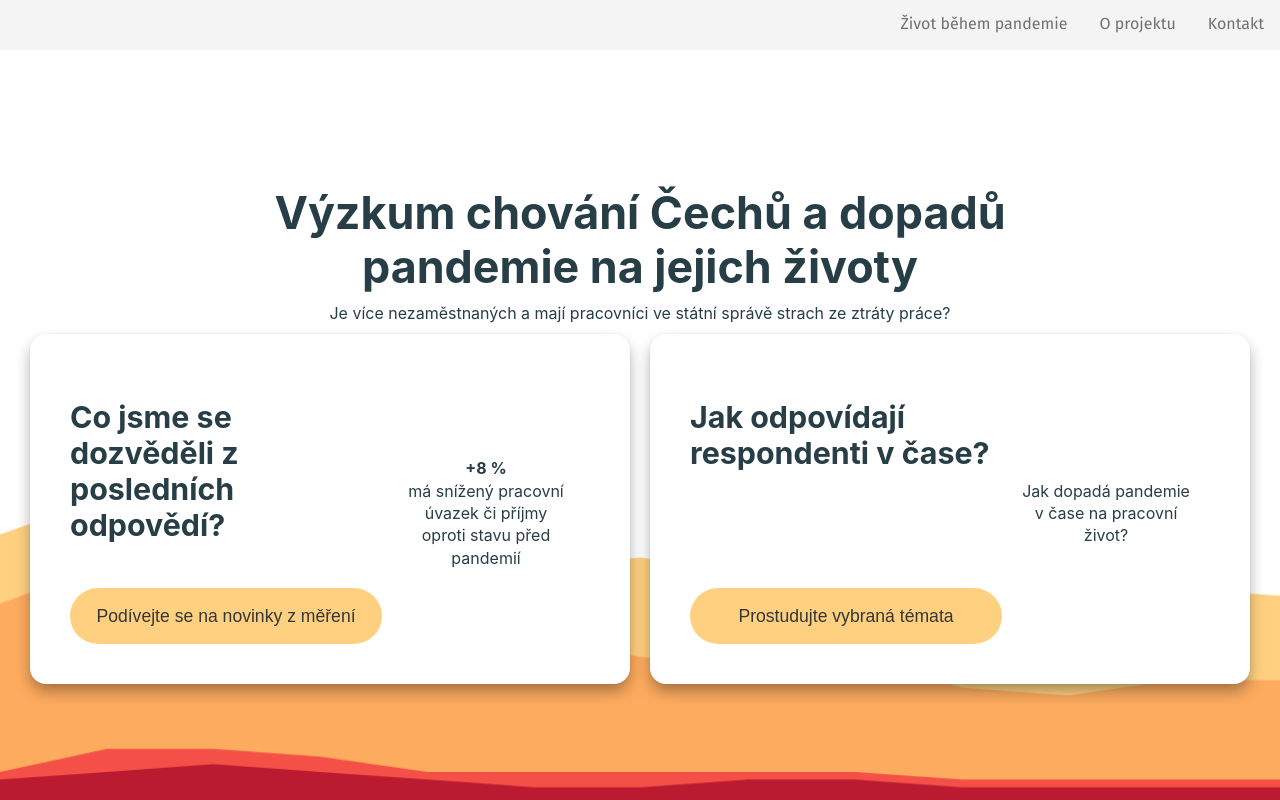
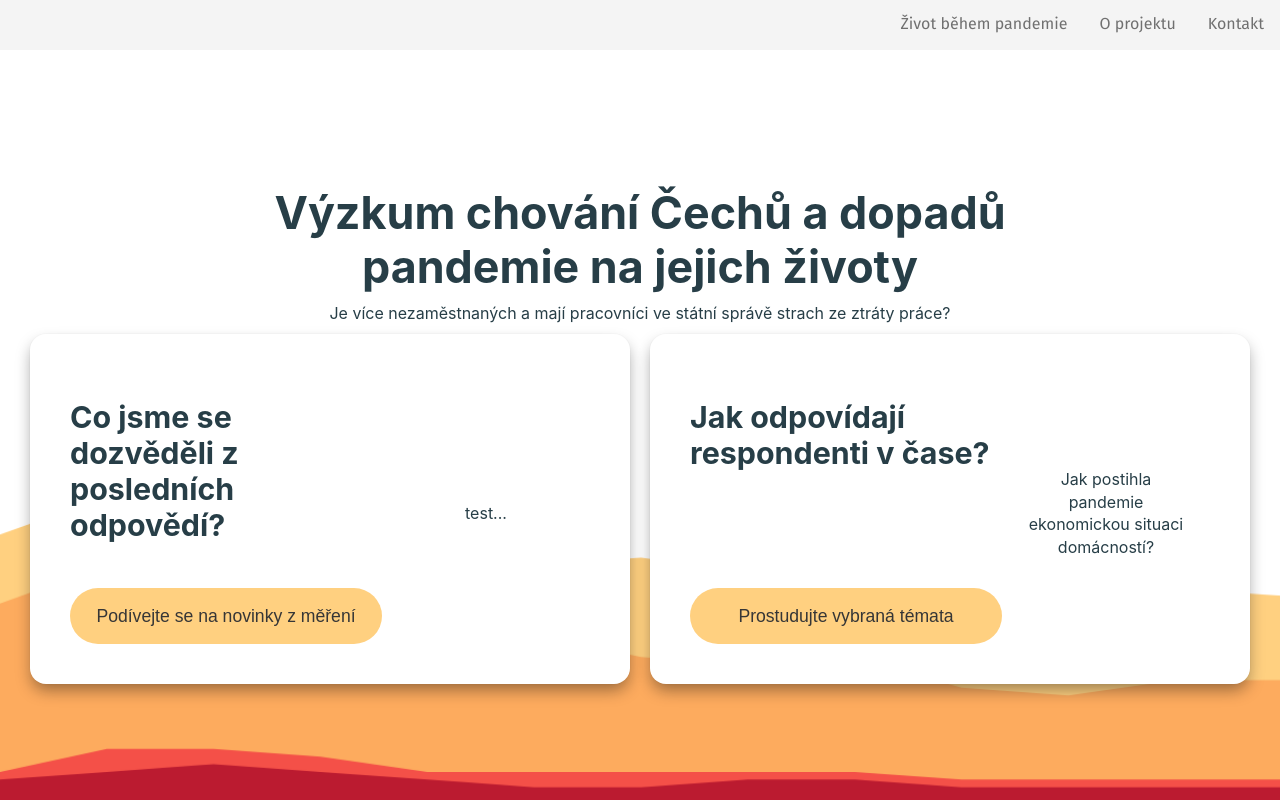
Before and after one commit to mveith/paq-research, a Next.js app: page / in a window 1280 px wide. Built offline with nearby package versions, Linux system fonts and the light colour scheme.

Commit message:
Carousel timer

```diff
--- a/components/carousel.js
+++ b/components/carousel.js
@@ -15,6 +15,14 @@ function NextButton({ onClick }) {
 
 export default function Carousel({ contents }) {
     const [contentIndex, setContentIndex] = useState(Math.floor(Math.random() * contents.length));
+
+    useEffect(() => {
+        let interval = setInterval(() => {
+            setContentIndex((contentIndex + 1) % contents.length);
+        }, 5000);
+        return () => clearInterval(interval);
+    }, [contentIndex]);
+
     return (
         <div style={{ position: "relative" }}>
             <PreviousButton onClick={e => setContentIndex(contentIndex === 0 ? contents.length - 1 : (contentIndex - 1))} />
```
